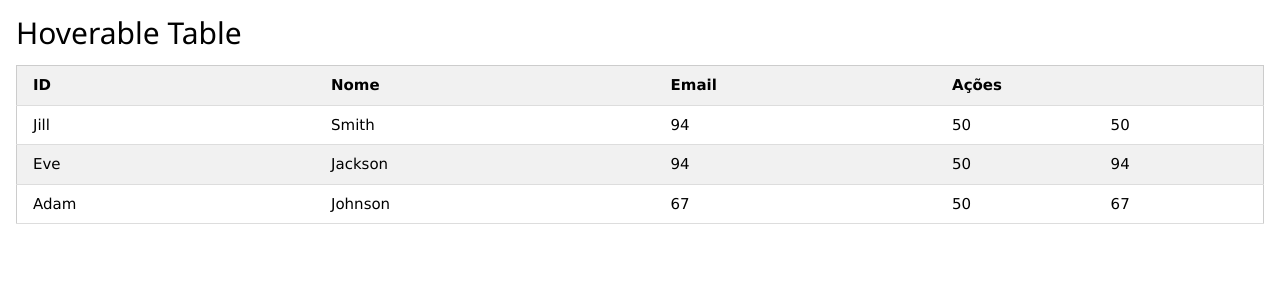
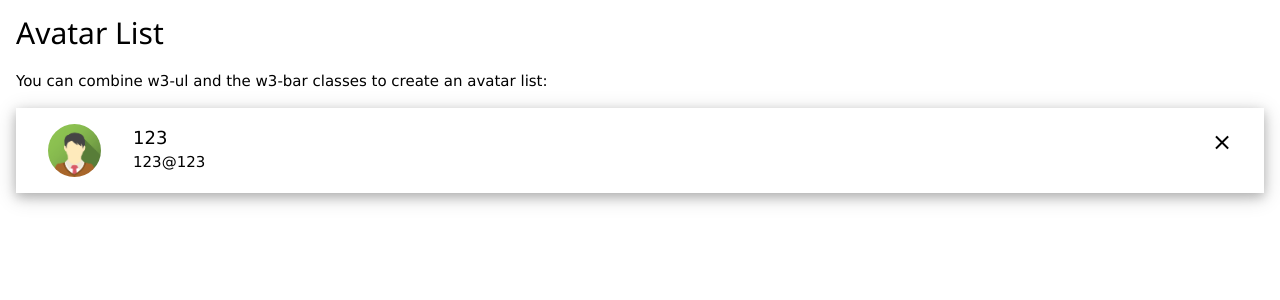
Before and after one commit to cauekssouza/Flavor_Stalker, a PHP site: page /php/users_list.php in a window 1280 px wide. Shown: the top 300 px of the page. Run offline with PHP 8.4, Linux system fonts and the light colour scheme.

Commit message:
add users list

```diff
--- a/php/users_list.php
+++ b/php/users_list.php
@@ -1,45 +1,23 @@
 <!DOCTYPE html>
 <html>
-<title>W3.CSS</title>
+<title></title>
 <meta name="viewport" content="width=device-width, initial-scale=1">
 <link rel="stylesheet" href="https://www.w3schools.com/w3css/4/w3.css">
 <body>
 
-<div class="w3-container w3-responsive">
-  <h2>Hoverable Table</h2>
-
-  <table  class="w3-table-all w3-hoverable ">
-    <thead>
-      <tr class="w3-light-grey">
-        <th>ID</th>
-        <th>Nome</th>
-        <th>Email</th>
-        <th colspan=2>Ações</th>
-      </tr>
-    </thead>
-    <tr>
-      <td>Jill</td>
-      <td>Smith</td>
-      <td>94</td>
-      <td>50</td>
-      <td>50</td>
-    </tr>
-    <tr>
-      <td>Eve</td>
-      <td>Jackson</td>
-      <td>94</td>
-      <td>50</td>
-      <td>94</td>
-    </tr>
-    <tr>
-      <td>Adam</td>
-      <td>Johnson</td>
-      <td>67</td>
-      <td>50</td>
-      <td>67</td>
-    </tr>
-
-  </table>
+<div class="w3-container">
+  <h2>Avatar List</h2>
+  <p>You can combine w3-ul and the w3-bar classes to create an avatar list:</p>
+  <ul class="w3-ul w3-card-4">
+    <li class="w3-bar">
+      <span class="w3-bar-item w3-button w3-white w3-xlarge w3-right">×</span>
+      <img src="../images/default_icon.png" class="w3-bar-item w3-circle w3-hide-small" style="width:85px">
+      <div class="w3-bar-item">
+        <span class="w3-large">123</span><br>
+        <span>123@123</span>
+      </div>
+    </li>
+  </ul>
 </div>
 
 </body>
```
Also changed, not shown: images/default_icon.png (added).
